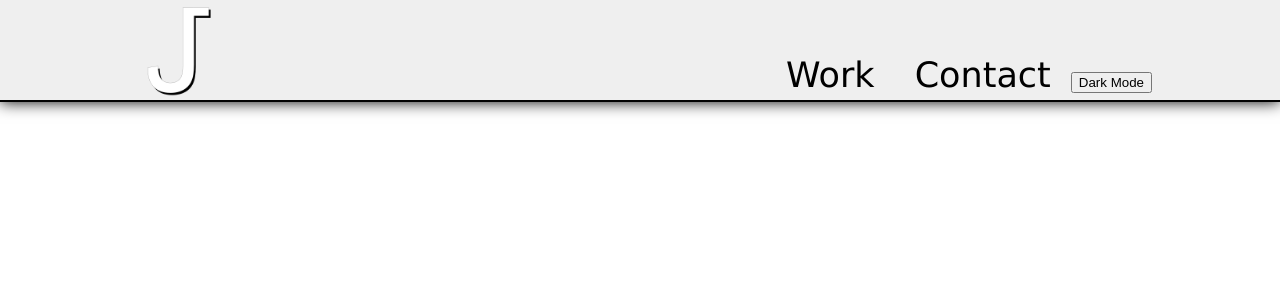
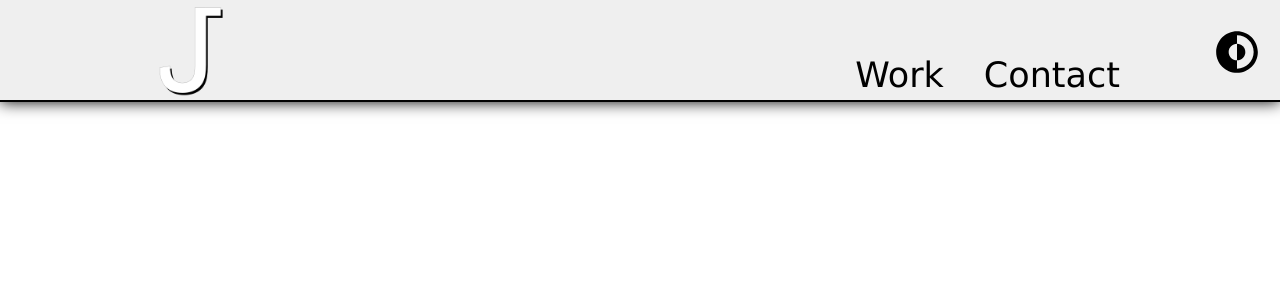
Before and after one commit to JoshBergman/Portfolio-Website-JoshuaBergman, a React (Create React App) app: page / in a window 1280 px wide. Shown: the top 300 px of the page. Built offline with nearby package versions, Linux system fonts and the light colour scheme.

Commit message:
Got dark mode working and desktop header finish

```diff
--- a/package.json
+++ b/package.json
@@ -8,6 +8,7 @@
     "@testing-library/user-event": "^13.5.0",
     "react": "^18.2.0",
     "react-dom": "^18.2.0",
+    "react-icons": "^4.6.0",
     "react-scripts": "5.0.1",
     "web-vitals": "^2.1.4"
   },
--- a/src/Components/UI/Header/DesktopHeader.js
+++ b/src/Components/UI/Header/DesktopHeader.js
@@ -1,4 +1,5 @@
 import React, { useContext } from "react";
+import { CgDarkMode } from 'react-icons/cg';
 
 import styles from "./DesktopHeader.module.css";
 import StyleData from "../../../Store/styleContext";
@@ -9,6 +10,16 @@ const DesktopHeader = (props) => {
   const darkModeHandler = () => {
     stylectx.toggleDarkMode();
   };
+
+  const darkModeIconStyle = {
+    "transform" : "rotate(0deg)",
+    "color" : stylectx.mainTextColor["color"]
+  }
+
+  if (stylectx.isDark) {
+    darkModeIconStyle["transform"] = "rotate(180deg)"
+    darkModeIconStyle["color"] = stylectx.mainTextColor["color"]
+  }
 
   return (
     <div style={stylectx.mainColorBackground} className={styles.headerDiv}>
@@ -25,9 +36,9 @@ const DesktopHeader = (props) => {
           <a style={stylectx.mainTextColor} className={styles.navAnchor} href="#contact">
             Contact
           </a>
-          <button onClick={darkModeHandler}>Dark Mode</button>
         </div>
       </div>
+      <button className={styles.button} onClick={darkModeHandler}><CgDarkMode style={darkModeIconStyle} className={styles.darkModeIcon} /></button>
     </div>
   );
 };
--- a/src/Components/UI/Header/DesktopHeader.module.css
+++ b/src/Components/UI/Header/DesktopHeader.module.css
@@ -10,6 +10,7 @@
 .contentContainer {
     width: 80%;
     margin: 0 auto;
+    max-width: 1000px;
 }
 
 .logoDiv {
@@ -42,3 +43,22 @@
     cursor: pointer;
     text-decoration: underline;
 }
+
+.button {
+    background-color: transparent;
+    border-color: transparent;
+    float: right;
+    width: fit-content;
+    height: fit-content;
+    margin-top: -80px;
+    margin-right: 10px;
+}
+
+.darkModeIcon {
+    font-size: 50px;
+    transition: all 0.4s ease-in-out;
+}
+
+.darkModeIcon:hover {
+    cursor: pointer;
+}
--- a/src/Store/styleContext.js
+++ b/src/Store/styleContext.js
@@ -20,7 +20,6 @@ export const StyleContextProvider = (props) => {
         } else {
             localStorage.setItem("DARK", "false");
         }
-        console.log(isDark);
     };
 
     let context = {
```
Also changed, not shown: 1 other file (tests, documents, lock files or other folders).
